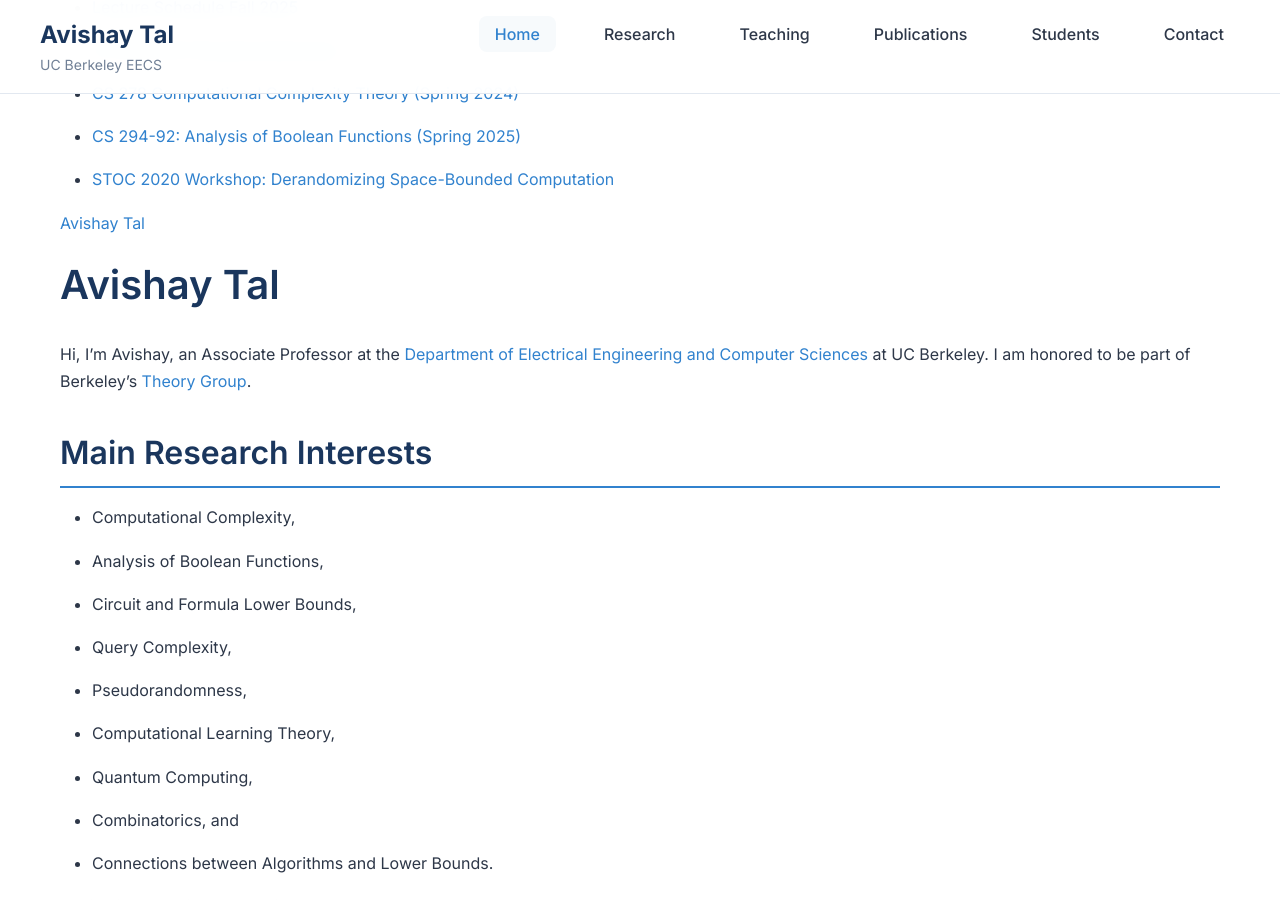
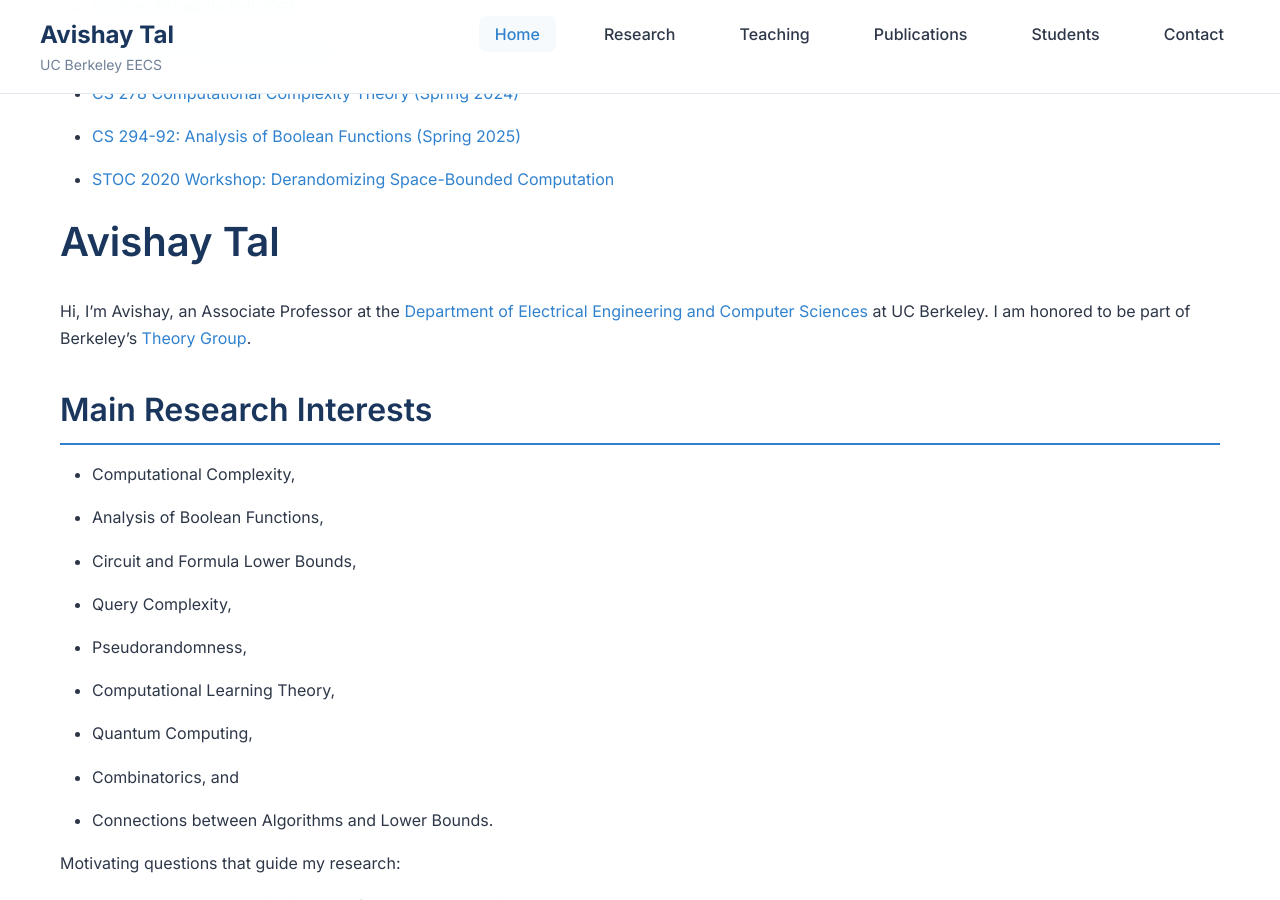
Before and after one commit to avishaytal/website, a Jekyll site: the page built from index.md, in a window 1280 px wide and 900 px high, scrolled down 350 px. Built offline with Jekyll 4.4.1, drawn with Linux system fonts in a browser that asks for light colours.

Commit message:
Update index.md

```diff
--- a/index.md
+++ b/index.md
@@ -8,27 +8,25 @@
 title: "Avishay Tal"
 ---
 
-[Avishay Tal](/website/avishay-tal/)
+[Avishay Tal](./avishay-tal/)
 
-- [Avishay Tal](/website/avishay-tal/)
+- [Avishay Tal](./avishay-tal/)
 
-- [CS 172 Computability and Complexity (Fall 2025)](/website/cs172-Fall25/)
+- [CS 172 Computability and Complexity (Fall 2025)](./cs172-Fall25/)
 
-- [Course Policies and Information (Fall 2025)](/website/cs172-Fall25/course-policies-and-information-fall-2025/)
+- [Course Policies and Information (Fall 2025)](./cs172-Fall25/course-policies-and-information-fall-2025/)
 
-- [Lecture Schedule Fall 2025](/website/cs172-Fall25/lecture-schedule-fall-2025/)
+- [Lecture Schedule Fall 2025](./cs172-Fall25/lecture-schedule-fall-2025/)
 
 
-- [CS 294-202 Pseudorandomness](/website/pseudorandomness/)
+- [CS 294-202 Pseudorandomness](./pseudorandomness/)
 
-- [CS 278 Computational Complexity Theory (Spring 2024)](/website/cs-278-computational-complexity-theory-spring-2024/)
+- [CS 278 Computational Complexity Theory (Spring 2024)](./cs-278-computational-complexity-theory-spring-2024/)
 
-- [CS 294-92: Analysis of Boolean Functions (Spring 2025)](/website/cs-294-92-analysis-of-boolean-functions-spring-2025/)
+- [CS 294-92: Analysis of Boolean Functions (Spring 2025)](./cs-294-92-analysis-of-boolean-functions-spring-2025/)
 
-- [STOC 2020 Workshop: Derandomizing Space-Bounded Computation](/website/stoc-2020-workshop-derandomizing-space-bounded-computation/)
+- [STOC 2020 Workshop: Derandomizing Space-Bounded Computation](./stoc-2020-workshop-derandomizing-space-bounded-computation/)
 
-
-[Avishay Tal](/website/avishay-tal/)
 
 # Avishay Tal
 
@@ -72,7 +70,7 @@
 
 ## Events
 
-Workshop on [Derandomizing Space-Bounded Computation](/website/stoc-2020-workshop-derandomizing-space-bounded-computation/) (Part of STOC 2020)
+Workshop on [Derandomizing Space-Bounded Computation](./stoc-2020-workshop-derandomizing-space-bounded-computation/) (Part of STOC 2020)
 
 [Advances in Boolean Function Analysis Lecture Series](https://simons.berkeley.edu/events/boolean) @ The Simons Institute (Summer 2020)
 
@@ -80,29 +78,29 @@
 
 ## Teaching
 
-CS 294-92 - [Analysis of Boolean Functions](/website/cs-294-92-analysis-of-boolean-functions-spring-2020/) \- Spring 2020
+CS 294-92 - [Analysis of Boolean Functions](./cs-294-92-analysis-of-boolean-functions-spring-2020/) \- Spring 2020
 
 CS 170 - [Efficient Algorithms and Intractable Problems](https://inst.eecs.berkeley.edu/~cs170/fa20/) \- Fall 2020
 
-CS 278 - [Computational Complexity Theory](/website/cs-278-complexity-theory/) \- Spring 2021
+CS 278 - [Computational Complexity Theory](./cs-278-complexity-theory/) \- Spring 2021
 
-CS 294-202 - [Pseudorandomness](/website/pseudorandomness/) \- Fall 2021
+CS 294-202 - [Pseudorandomness](./pseudorandomness/) \- Fall 2021
 
-CS 172 - [Computability and Complexity](/website/cs-172-computability-and-complexity/) \- Spring 2022
+CS 172 - [Computability and Complexity](./cs-172-computability-and-complexity/) \- Spring 2022
 
-CS 172 - [Computability and Complexity](/website/cs-172-computability-and-complexity-fall-2022/) \- Fall 2022
+CS 172 - [Computability and Complexity](./cs-172-computability-and-complexity-fall-2022/) \- Fall 2022
 
-CS 294-92 - [Analysis of Boolean Functions](/website/cs294-analysis-of-boolean-functions/) \- Spring 2023
+CS 294-92 - [Analysis of Boolean Functions](./cs294-analysis-of-boolean-functions/) \- Spring 2023
 
 CS 70 - [Discrete Mathematics and Probability Theory](https://www.eecs70.org/) \- Fall 2023
 
-CS 278 - [Computational Complexity Theory](/website/cs-278-computational-complexity-theory-spring-2024/) \- Spring 2024
+CS 278 - [Computational Complexity Theory](./cs-278-computational-complexity-theory-spring-2024/) \- Spring 2024
 
-CS 172 - [Computability and Complexity](/website/cs172-Fall24/) \- Fall 2024
+CS 172 - [Computability and Complexity](./cs172-Fall24/) \- Fall 2024
 
-CS 294-92 - [Analysis of Boolean Functions](/website/cs-294-92-analysis-of-boolean-functions-spring-2025/) \- Spring 2025
+CS 294-92 - [Analysis of Boolean Functions](./cs-294-92-analysis-of-boolean-functions-spring-2025/) \- Spring 2025
 
-CS 172 - [Computability and Complexity](/website/cs172-Fall25/) \- Fall 2025
+CS 172 - [Computability and Complexity](./cs172-Fall25/) \- Fall 2025
 
 ## Program Committees
 
```
